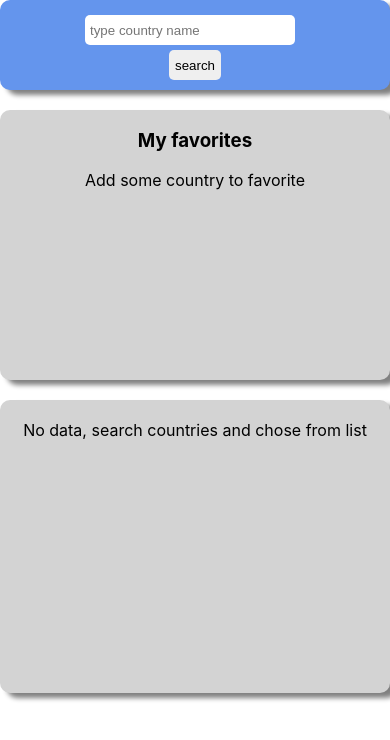
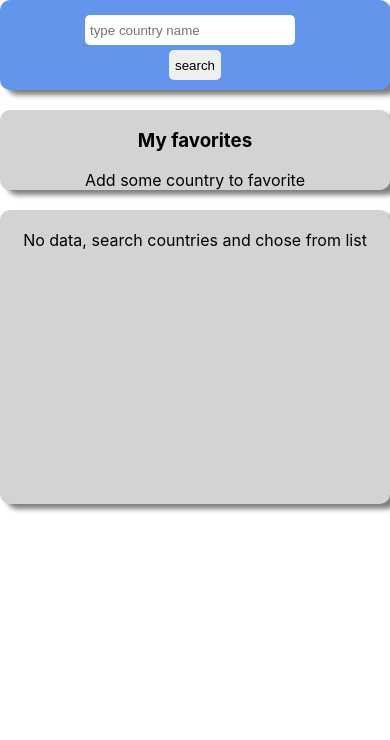
Before and after one commit to fabskrejt/hotger-test, a React (Create React App) app: page / in a window 390 px wide. Shown: the top 740 px of the page. Built offline with nearby package versions, Linux system fonts and the light colour scheme.

Commit message:
changed grid template for max-width 500

```diff
--- a/src/App.css
+++ b/src/App.css
@@ -8,6 +8,7 @@
     grid-template-rows: 70px 1fr;
     grid-template-columns: 3fr 1fr;
     grid-gap: 20px;
+    position: relative;
 }
 @media (max-width: 500px) {
     .App {
@@ -15,7 +16,7 @@
           'header '
           'favorites'
           'main ';
-        grid-template-rows: 1fr 3fr 10fr;
+        grid-template-rows: 1fr 3fr 100%;
         grid-template-columns:1fr;
     }
 }
--- a/src/App.js
+++ b/src/App.js
@@ -7,7 +7,6 @@ import {Modal} from "./common/components/modal/modal";
 
 function App() {
     const fetchingError = useSelector(state => state.searchReducer.fetchingError)
-
     return (
         <div className="App">
             {fetchingError &&
--- a/src/common/components/modal/modal.module.css
+++ b/src/common/components/modal/modal.module.css
@@ -3,7 +3,7 @@
     min-width: 250px;
     background-color: lightgray;
     position: absolute;
-    bottom: 20px;
+    bottom: -50px;
     left: calc(50% - 125px);
     border-radius: 5px;
     padding: 0 10px;
--- a/src/components/favorites/favorites.js
+++ b/src/components/favorites/favorites.js
@@ -9,8 +9,8 @@ export const Favorites = withDeleteFromFavorites(({deleteFromFavorites, favorite
             <ol>
                 {
                     favoriteCountries.length !== 0 ?
-                        favoriteCountries.map(i => <div className={style.favoritesElement}>
-                                <li key={i.name.common}>
+                        favoriteCountries.map(i => <div key={i.name.common} className={style.favoritesElement}>
+                                <li>
                                     <span>{i.name.common}</span>
                                 </li>
                                 <button onClick={() => deleteFromFavorites(i.name.common)}>
--- a/src/components/search-form/search-form.js
+++ b/src/components/search-form/search-form.js
@@ -4,7 +4,6 @@ import {useDispatch, useSelector} from "react-redux";
 import {useState} from "react";
 
 export const SearchForm = () => {
-    console.log(' SearchForm')
     const dispatch = useDispatch()
     const [searchInputValue, setSearchInputValue] = useState("")
     const [validationError, setValidationError] = useState(false)
```
